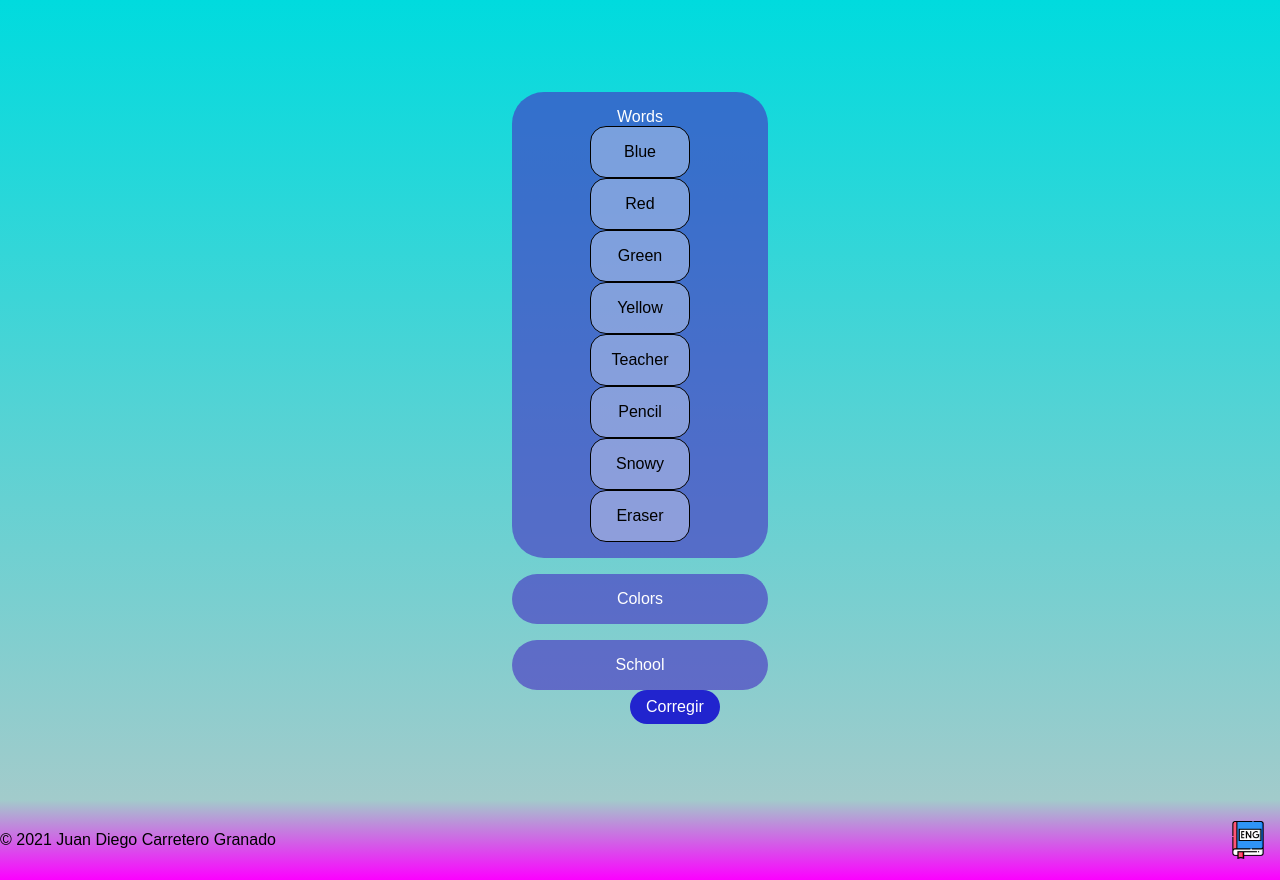
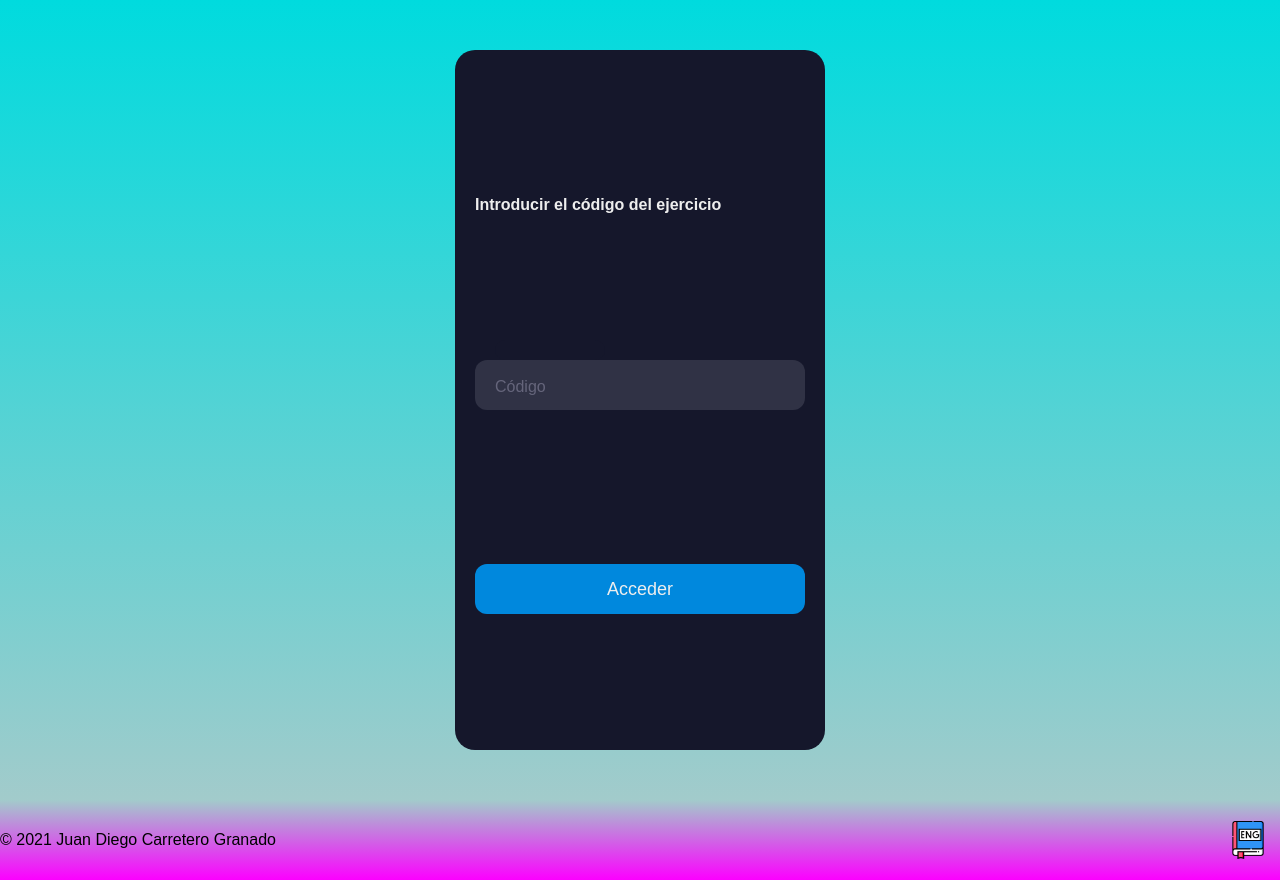
Before and after one commit to JDCG00/Practicar-vocabulario-en-ingles, a PHP site: page /php/controller/controlador.php?accion=jugar in a window 1280 px wide. Shown: the part 80-960 px from the top of the page. Run offline with PHP 8.4, Linux system fonts and the light colour scheme.

Commit message:
En proceso realizar juego

```diff
--- a/js/jugar.js
+++ b/js/jugar.js
@@ -9,3 +9,7 @@ xhttp.send(JSON.stringify(datos))
 
 
 console.log(value);
+
+let formularioCodigo = document.getElementById("formCodigo")
+let acceder = document.getElementById("acceder")
+acceder.onclick = formularioCodigo.remove()
--- a/php/controller/controlador.php
+++ b/php/controller/controlador.php
@@ -47,6 +47,9 @@
                 }
             }
         }
+        function codigo(){
+
+        }
     }
 
     $controlador = new Controlador;
--- a/php/model/modelo.php
+++ b/php/model/modelo.php
@@ -28,5 +28,15 @@
                 $this->filas[] = $fila;
             }
         }
+        function sacarCodigo(){
+
+        }
+        function sacarPalabrasEjercicios(){
+            $sacarPalabras = "SELECT ejercicios_palabras.idEjercicio, palabras.nombre FROM ejercicios_palabras INNER JOIN palabras ON palabras.idPalabra = ejercicios_palabras.idPalabra WHERE idEjercicio=5;";
+
+            $this->conex ->query($sacarPalabras);
+
+
+        }
     }
 ?>
--- a/php/view/crearEjercicio.php
+++ b/php/view/crearEjercicio.php
@@ -22,7 +22,7 @@
         </ul>
     </nav>
     <div class="contenedor">
-        <form class="form" action="#" method="post" enctype="multipart/form-data">
+        <form class="form" action="#" method="post">
             <div class="title">Crear ejercicios</div>
             <div class="subtitle">Introduzca datos</div>
             <div class="input-container ic1">
@@ -105,7 +105,6 @@
                 }else{
                     echo "<div class=correcto>Datos introducidos correctamente.</div>";
                 }
-                print_r($_POST);
             }
         ?>
     </div>
--- a/php/view/juega.php
+++ b/php/view/juega.php
@@ -21,26 +21,44 @@
         </ul>
     </nav>
     <div class="contenedor">
-        <div class="container">
-            Words
-            <p id="1" class="draggable" draggable="true">Blue</p>
-            <p class="draggable" draggable="true">Red</p>
-            <p class="draggable" draggable="true">Green</p>
-            <p class="draggable" draggable="true">Yellow</p>
-            <p class="draggable" draggable="true">Teacher</p>
-            <p class="draggable" draggable="true">Pencil</p>
-            <p class="draggable" draggable="true">Snowy</p>
-            <p class="draggable" draggable="true">Eraser</p>
-        </div>
-        <div class="container">
-            Colors
-        </div>
-        <div class="container">
-            School
-        </div>
-        <div id="corregir" class="nav nav-boton">
-            <div><a href="" class="nav-link activado">Corregir</a></div>
-        </div>
+         <form id="formCodigo" class="form" action="#" method="post">
+            <div class="subtitle">Introducir el código del ejercicio</div>
+            <div class="input-container ic2">
+                <input class="input" type="text" placeholder=" " name="codigo" minlength="6" maxlength="6" />
+                <div class="cut"></div>
+                <label for="codigo" class="placeholder">Código</label>
+            </div>
+            <input id="acceder" class="submit" type="submit" name="acceder" value="Acceder">
+        </form>
+        <?php
+            if (isset($_POST['acceder'])) {
+                echo "
+                    <div class='container'>
+                        Words";
+
+                echo     "<p id='1' class='draggable' draggable='true'>Blue</p>";
+
+                        // <p class='draggable' draggable='true'>Red</p>
+                        // <p class='draggable' draggable='true'>Green</p>
+                        // <p class='draggable' draggable='true'>Yellow</p>
+                        // <p class='draggable' draggable='true'>Teacher</p>
+                        // <p class='draggable' draggable='true'>Pencil</p>
+                        // <p class='draggable' draggable='true'>Snowy</p>
+                        // <p class='draggable' draggable='true'>Eraser</p>
+                echo "</div>
+                    <div class='container'>
+                        Colors
+                    </div>
+                    <div class='container'>
+                        School
+                    </div>
+                    <div id='corregir' class='nav nav-boton'>
+                        <div><a href='' class='nav-link activado'>Corregir</a></div>
+                    </div>";
+            }
+
+        ?>
+
     </div>
     <footer>
         <div>
```
